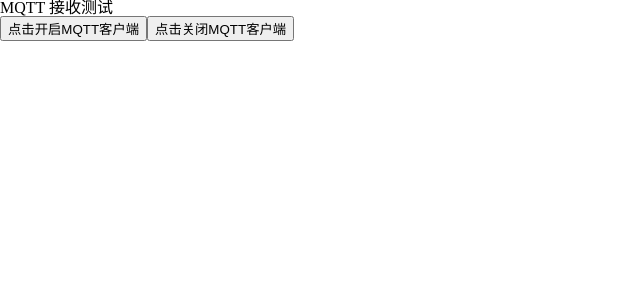
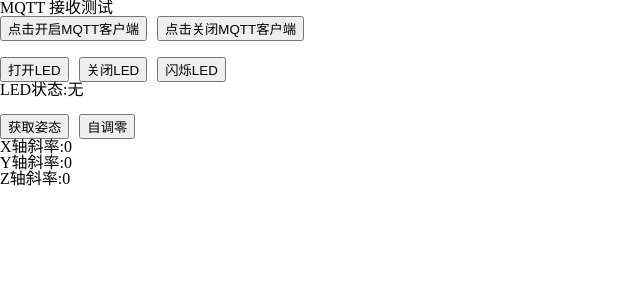
Before and after one commit to TYApplelive/VisualManagementSystemClient, a Vue app: page /mqtt in a window 1280 px wide. Shown: the top 300 px of the page, without its empty margins (0-640 px from the left). Built offline with nearby package versions, Linux system fonts and the light colour scheme; the HTML template or start-up script is replaced by a standard one.

Commit message:
前端数据解析

```diff
--- a/src/router/index.ts
+++ b/src/router/index.ts
@@ -53,7 +53,7 @@
     {
       path: '/mqtt',
       name: 'mqtt',
-      component: () => import('@/views/TestView/testview.vue'),
+      component: () => import('@/views/TestView/testView.vue'),
     },
     {
       //其他页面跳转到404
--- a/src/views/TestView/testView.vue
+++ b/src/views/TestView/testView.vue
@@ -3,11 +3,29 @@
     <h1>MQTT 接收测试</h1>
     <button @click="open_MQTT_Client">点击开启MQTT客户端</button>
     <button @click="close_MQTT_Client">点击关闭MQTT客户端</button>
+    <br>
+    <br>
+    <button @click="TurnOnLed_MQTT">打开LED</button>
+    <button @click="TurnOffLed_MQTT">关闭LED</button>
+    <button @click="TurnBlinkLed_MQTT">闪烁LED</button>
+    <br>
+    <h2>LED状态:{{ led_status }}</h2>
+    <br>
+    <button @click="GetDataSC7A20_MQTT">获取姿态</button>
+    <button @click="CalibrateSC7A20_MQTT">自调零</button>
+    <h2>X轴斜率:{{ object_status.slopex }}</h2>
+    <h2>Y轴斜率:{{ object_status.slopey }}</h2>
+    <h2>Z轴斜率:{{ object_status.slopez }}</h2>
   </div>
 </template>
 
 <script setup lang="ts">
+import { reactive, ref } from 'vue';
 import request from '@/request';
+import { type MqttResponseSC7A20 } from "./type/Response"
+
+const led_status = ref('无');
+const object_status = reactive({ slopex: 0, slopey: 0, slopez: 0 });
 // 打开mqtt客户端
 const open_MQTT_Client = () => {
   request.get('/mqtt/open').then((res) => {
@@ -21,5 +39,64 @@
     alert(res.data.tips);
   })
 }
+
+// 开启LED
+const TurnOnLed_MQTT = () => {
+  request.get('/mqtt/led/on').then((res) => {
+    led_status.value = res.data.tips
+  })
+}
+
+//关闭LED
+const TurnOffLed_MQTT = () => {
+  request.get('/mqtt/led/off').then((res) => {
+    led_status.value = res.data.tips
+  })
+}
+
+// LED闪烁
+const TurnBlinkLed_MQTT = () => {
+  request.get('/mqtt/led/blink').then((res) => {
+    led_status.value = res.data.tips
+  })
+}
+
+// 获取姿态
+const GetDataSC7A20_MQTT = () => {
+  request.get<MqttResponseSC7A20>('/mqtt/sc7a20/getdata').then((res) => {
+    const Result = res.data
+
+    if (Result.result) {
+      const result = Result.data
+      console.log(result);
+
+      try {
+        const slopex = result.x;
+        const slopey = result.y;
+        const slopez = result.z;
+        object_status.slopex = slopex;
+        object_status.slopey = slopey;
+        object_status.slopez = slopez;
+      } catch (e) {
+        alert(e)
+      }
+    }
+    else {
+      alert(Result.tips)
+    }
+  })
+}
+
+// 自调零
+const CalibrateSC7A20_MQTT = () => {
+  request.get('/mqtt/sc7a20/calibrate').then((res) => {
+    console.log(res.data);
+  })
+}
+
 </script>
-<style lang="less" scoped></style>
+<style lang="less" scoped>
+button {
+  margin-right: 10px;
+}
+</style>
--- /dev/null
+++ b/src/views/TestView/type/Response.ts
@@ -0,0 +1,6 @@
+export interface MqttResponseSC7A20 {
+  deviceID: string
+  x: number
+  y: number
+  z: number
+}
--- a/src/views/viusalView/Pages/monitor/deviceMonitorPage.vue
+++ b/src/views/viusalView/Pages/monitor/deviceMonitorPage.vue
@@ -329,7 +329,6 @@
 }
 
 // 表内列工作列--- 详细
-
 const row = ref<DeviceType>()
 // 向子组件提供数据
 provide('updateDialogRow', row)
```
